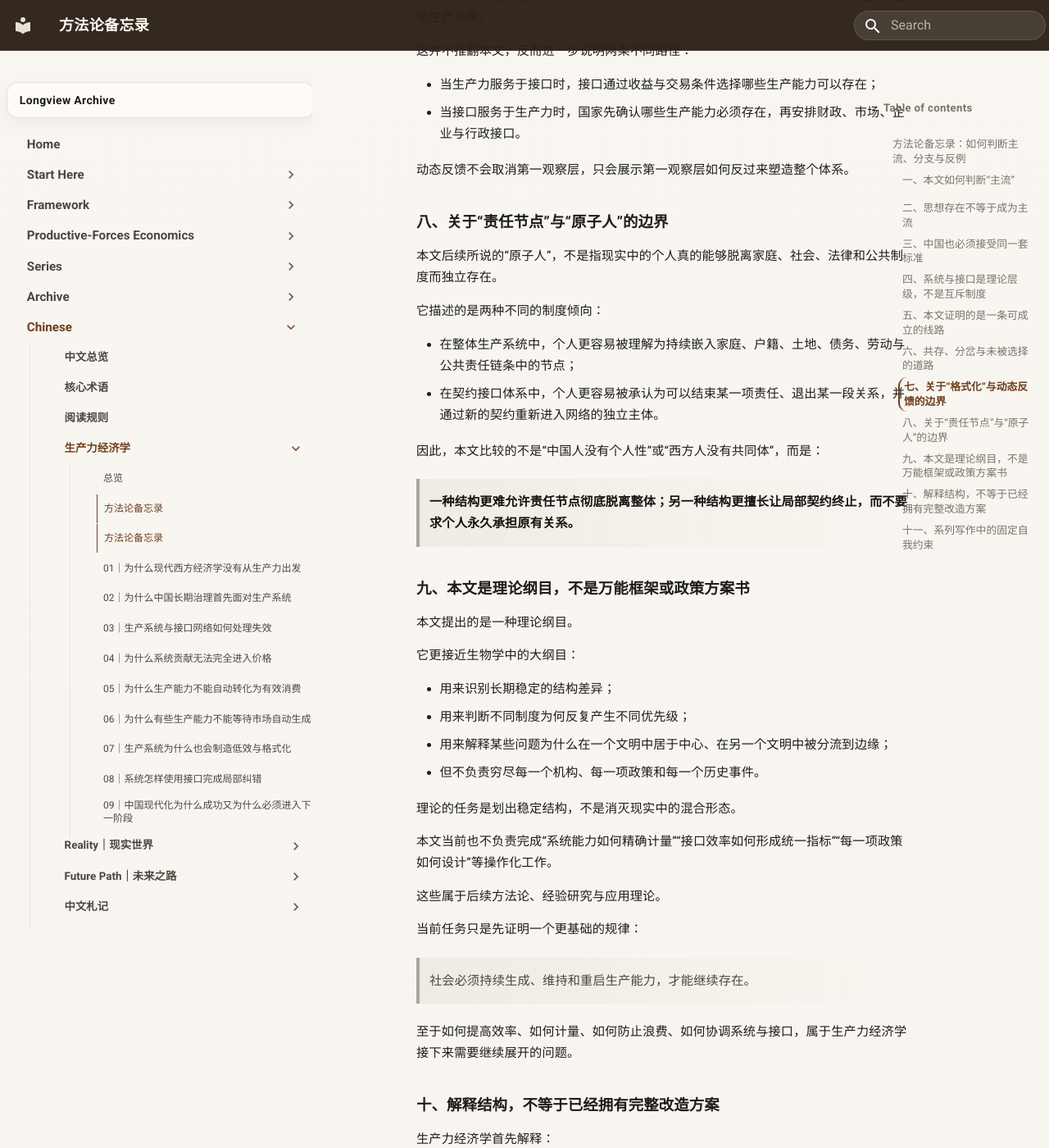
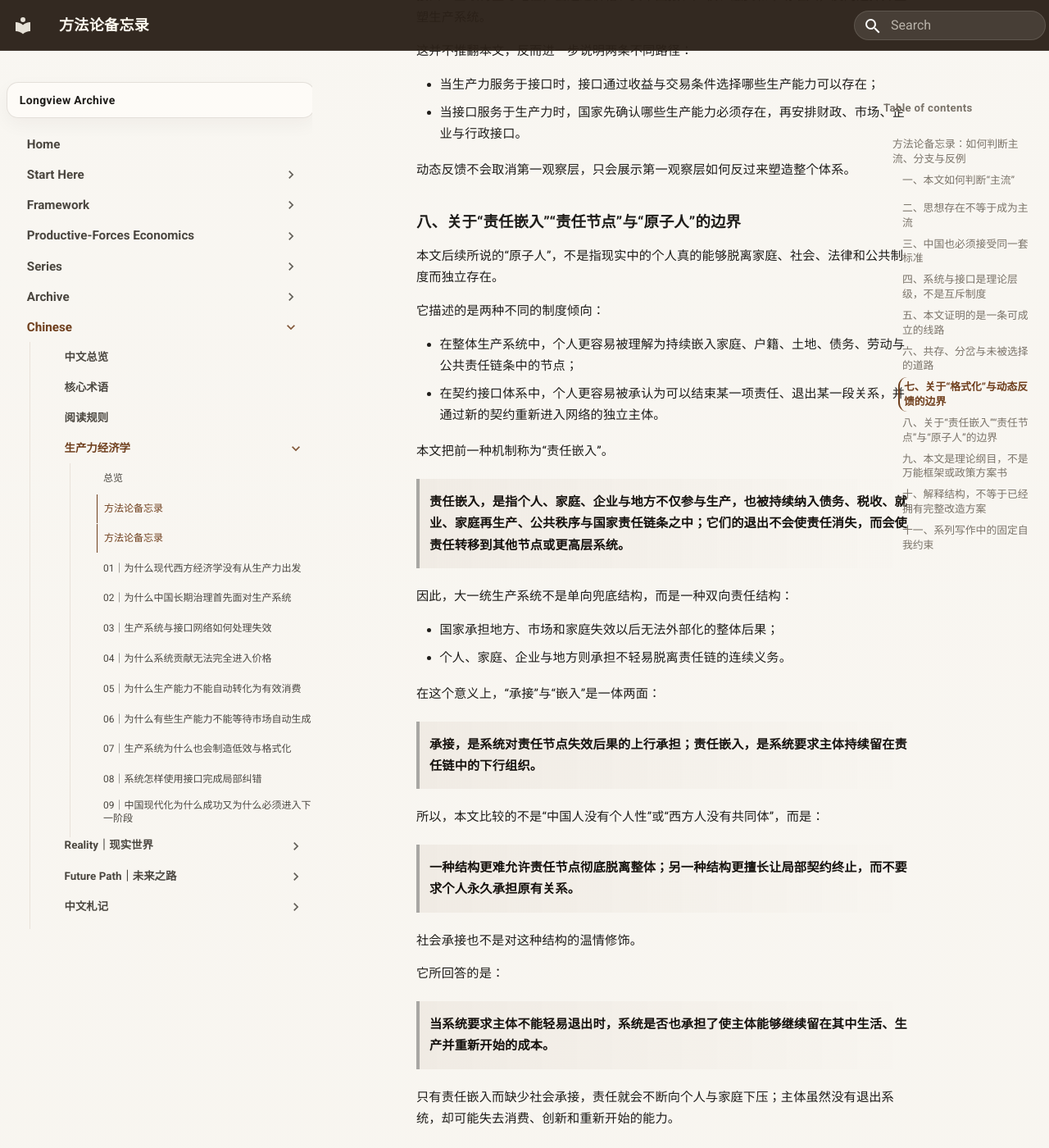
Before and after one commit to guanshi1688/longview-archive, an MkDocs documentation site: the page built from docs/essays/chinese/productive-forces-economics/00-c-methodological-memorandum.md, in a window 1280 px wide and 1400 px high, scrolled down 6065 px. Shown: the whole window at 82% size. Built offline with MkDocs 1.6.1 and Material for MkDocs 9.7.7, drawn with Linux system fonts in a browser that asks for light colours; some of the changed text lies outside the part shown.

Commit message:
Update 00-c-methodological-memorandum.md

```diff
--- a/docs/essays/chinese/productive-forces-economics/00-c-methodological-memorandum.md
+++ b/docs/essays/chinese/productive-forces-economics/00-c-methodological-memorandum.md
@@ -198,7 +198,7 @@
 
 动态反馈不会取消第一观察层，只会展示第一观察层如何反过来塑造整个体系。
 
-### 八、关于“责任节点”与“原子人”的边界
+### 八、关于“责任嵌入”“责任节点”与“原子人”的边界
 
 本文后续所说的“原子人”，不是指现实中的个人真的能够脱离家庭、社会、法律和公共制度而独立存在。
 
@@ -207,9 +207,30 @@
 - 在整体生产系统中，个人更容易被理解为持续嵌入家庭、户籍、土地、债务、劳动与公共责任链条中的节点；
 - 在契约接口体系中，个人更容易被承认为可以结束某一项责任、退出某一段关系，并通过新的契约重新进入网络的独立主体。
 
-因此，本文比较的不是“中国人没有个人性”或“西方人没有共同体”，而是：
+本文把前一种机制称为“责任嵌入”。
+
+> **责任嵌入，是指个人、家庭、企业与地方不仅参与生产，也被持续纳入债务、税收、就业、家庭再生产、公共秩序与国家责任链条之中；它们的退出不会使责任消失，而会使责任转移到其他节点或更高层系统。**
+
+因此，大一统生产系统不是单向兜底结构，而是一种双向责任结构：
+
+- 国家承担地方、市场和家庭失效以后无法外部化的整体后果；
+- 个人、家庭、企业与地方则承担不轻易脱离责任链的连续义务。
+
+在这个意义上，“承接”与“嵌入”是一体两面：
+
+> **承接，是系统对责任节点失效后果的上行承担；责任嵌入，是系统要求主体持续留在责任链中的下行组织。**
+
+所以，本文比较的不是“中国人没有个人性”或“西方人没有共同体”，而是：
 
 > **一种结构更难允许责任节点彻底脱离整体；另一种结构更擅长让局部契约终止，而不要求个人永久承担原有关系。**
+
+社会承接也不是对这种结构的温情修饰。
+
+它所回答的是：
+
+> **当系统要求主体不能轻易退出时，系统是否也承担了使主体能够继续留在其中生活、生产并重新开始的成本。**
+
+只有责任嵌入而缺少社会承接，责任就会不断向个人与家庭下压；主体虽然没有退出系统，却可能失去消费、创新和重新开始的能力。
 
 ### 九、本文是理论纲目，不是万能框架或政策方案书
 
```
Also changed, not shown: other parts of docs/essays/chinese/productive-forces-economics/00-c-methodological-memorandum.md (+0 -11 lines).
